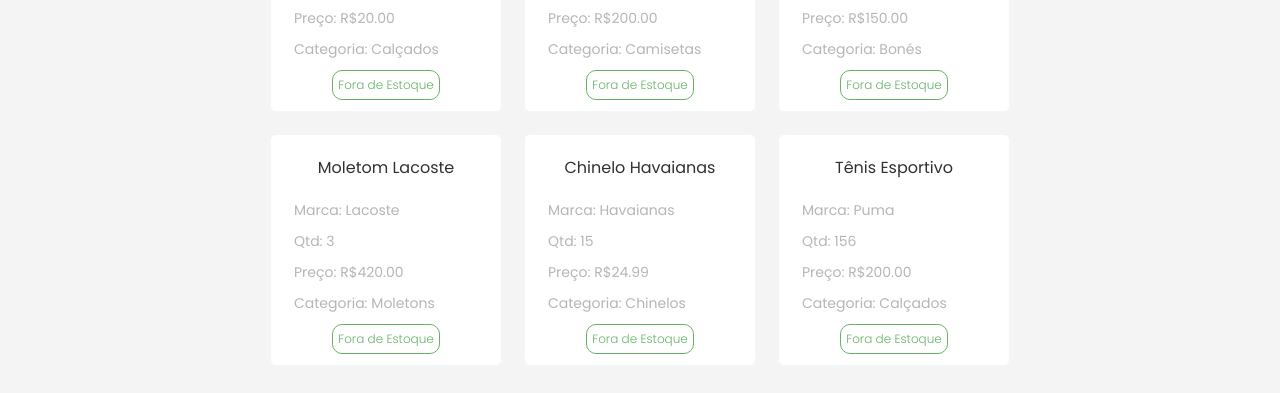
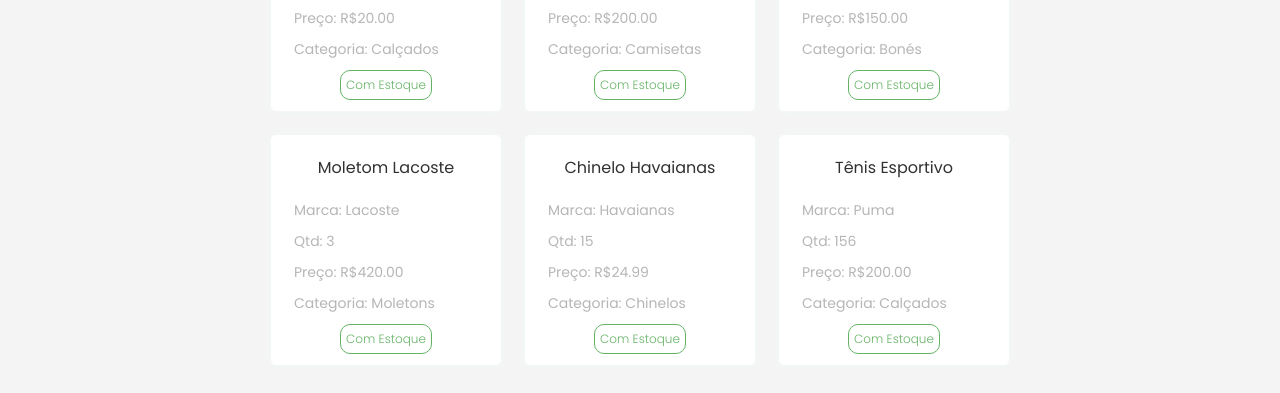
Before and after one commit to eduardozuppodev/safestore-koob, a React (Create React App) app: page / in a window 1280 px wide. Shown: the part 321-714 px from the top of the page. Built offline with nearby package versions, Linux system fonts and the light colour scheme.

Commit message:
color with props

```diff
--- a/src/components/Status/index.tsx
+++ b/src/components/Status/index.tsx
@@ -5,7 +5,7 @@
 const Status: React.FC = () => {
   return (
     <Container>
-      <ActivatedButton>Fora de Estoque</ActivatedButton>
+      <ActivatedButton color={'green'}>Com Estoque</ActivatedButton>
     </Container>
   );
 };
--- a/src/components/Status/styles.ts
+++ b/src/components/Status/styles.ts
@@ -15,7 +15,7 @@
 export const ActivatedButton = styled.button`
   height: 30px;
 
-  color: green;
+  color: ${(props) => props.color};
   font-weight: 300;
   font-size: 12px;
 
@@ -23,7 +23,7 @@
 
   background: none;
 
-  border: 1.5px solid green;
+  border: 1.5px solid ${(props) => props.color};
   padding: 0 5px;
 
   opacity: 0.6;
@@ -33,7 +33,7 @@
   width: 90px;
   height: 30px;
 
-  color: red;
+  color: ${(props) => props.color};
   font-weight: 300;
   font-size: 12px;
 
@@ -41,7 +41,7 @@
 
   background: none;
 
-  border: 1.5px solid red;
+  border: 1.5px solid ${(props) => props.color};
 
   opacity: 0.6;
 `;
```
